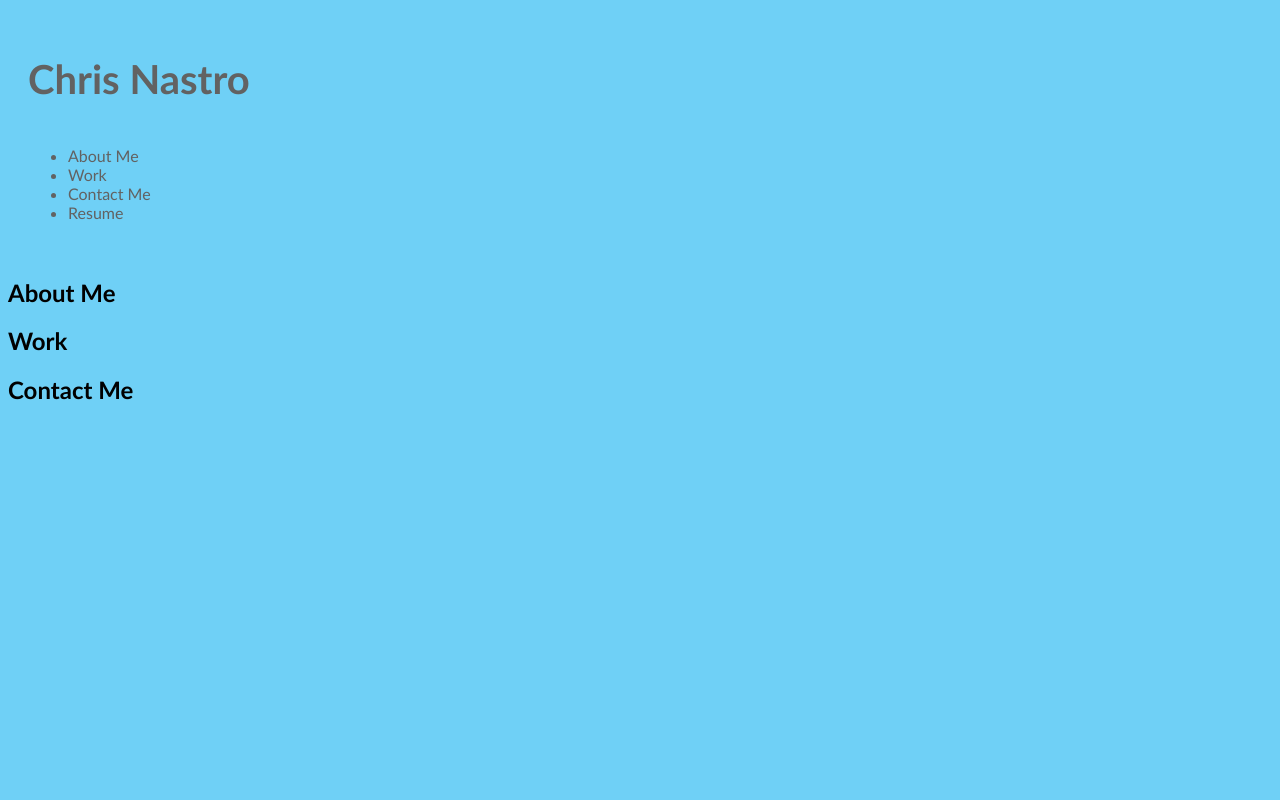
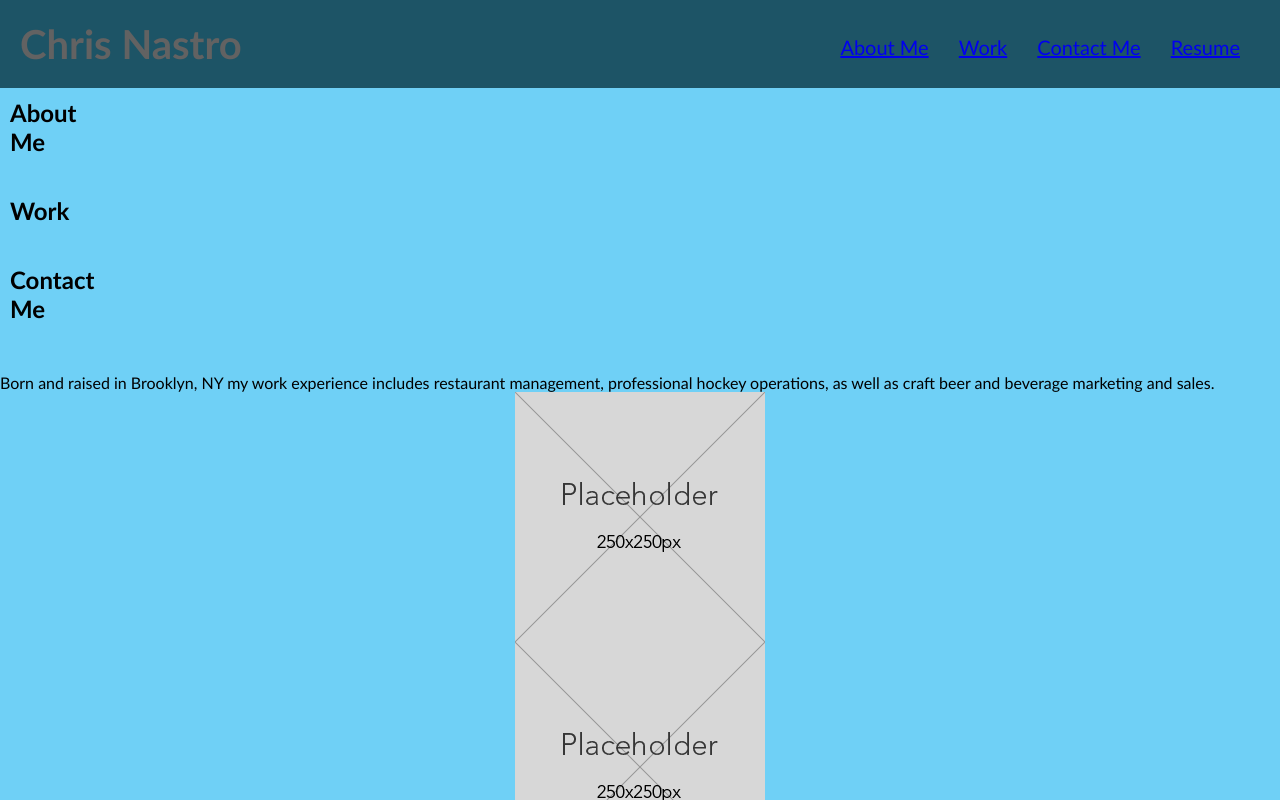
Before and after one commit to chrisnastro/Portfolio, a plain HTML site: page index.html in a window 1280 px wide. Shown: the top 800 px of the page. Drawn offline with Linux system fonts and the light colour scheme.

Commit message:
added placeholder images

```diff
--- a/style.css
+++ b/assets/style.css
@@ -1,3 +1,9 @@
+* {
+    box-sizing: border-box;
+    padding: 0;
+    margin: 0;
+}
+
 body {
     background-color: #6fd0f6;
     font-family: 'Trebuchet MS', 'Lucida Sans Unicode', 'Lucida Grande', 'Lucida Sans', Arial, sans-serif;
@@ -6,6 +12,7 @@ body {
 .header {
     padding: 20px;
     color: #626262;
+    background-color: #1d5466;
 
 }
 
@@ -14,7 +21,7 @@ body {
     font-size: 40px;
 }
 
-header div {
+.header div {
     padding-top: 15px;
     margin-right:20px;
     float: right;
@@ -25,3 +32,27 @@ header div {
     list-style-type: none;
 
 }
+
+.header div ul li {
+    display: inline-block;
+    margin-left: 25px;
+}
+
+.sidebar {
+    width: 30px;
+    padding: 10px;
+    border: 2px #1d5466;
+    margin: 0;
+
+}
+
+.sidebar div h2 {
+    padding-bottom: 40px;
+}
+
+
+
+img {
+    display:block;
+    margin: 0 auto;
+}
--- a/index.html
+++ b/index.html
@@ -3,20 +3,32 @@
 <head>
     <meta charset="UTF-8">
     <meta name="viewport" content="width=device-width, initial-scale=1.0">
-    <link rel="stylesheet" type="text/css" href="style.css">
+    <link rel="stylesheet" type="text/css" href="assets/style.css">
     <title>Chris Nastro</title>
 </head>
+
 <body>
     <div class="header">
         <h1>Chris Nastro</h1>
+        <div>
             <ul>
-            <li>About Me</li>
-            <li>Work</li>
-            <li>Contact Me</li>
-            <li>Resume</li>
+                <li>
+                    <a href="#about-me">About Me</a>
+                </li>
+                <li>
+                    <a href="#work">Work</a>
+                </li>
+                <li>
+                    <a href="#contact-me">Contact Me</a>
+                </li>
+                <li>
+                    <a href="#resume">Resume</a>
+                </li>
             </ul>
         </div>
+    </div>
 
+    <div class="sidebar">
         <div>
             <h2>About Me</h2>
         </div>
@@ -28,6 +40,15 @@
         <div>
             <h2>Contact Me</h2>
         </div>
+    </div>
 
+    <div class="main">
+        <p>Born and raised in Brooklyn, NY my work experience includes restaurant management, professional hockey operations, as well as craft beer and beverage marketing and sales.
+        </p>
+        <img src="./assets/images/generic-placeholder.png" alt="placeholder image">
+        <img src="./assets/images/generic-placeholder.png" alt="placeholder image">
+        <img src="./assets/images/generic-placeholder.png" alt="placeholder image">
+        <img src="./assets/images/generic-placeholder.png" alt="placeholder image">
+    </div>
 </body>
 </html>
```
Also changed, not shown: assets/images/generic-placeholder.png (added). Lines whose indentation alone changed are shown as unchanged.
